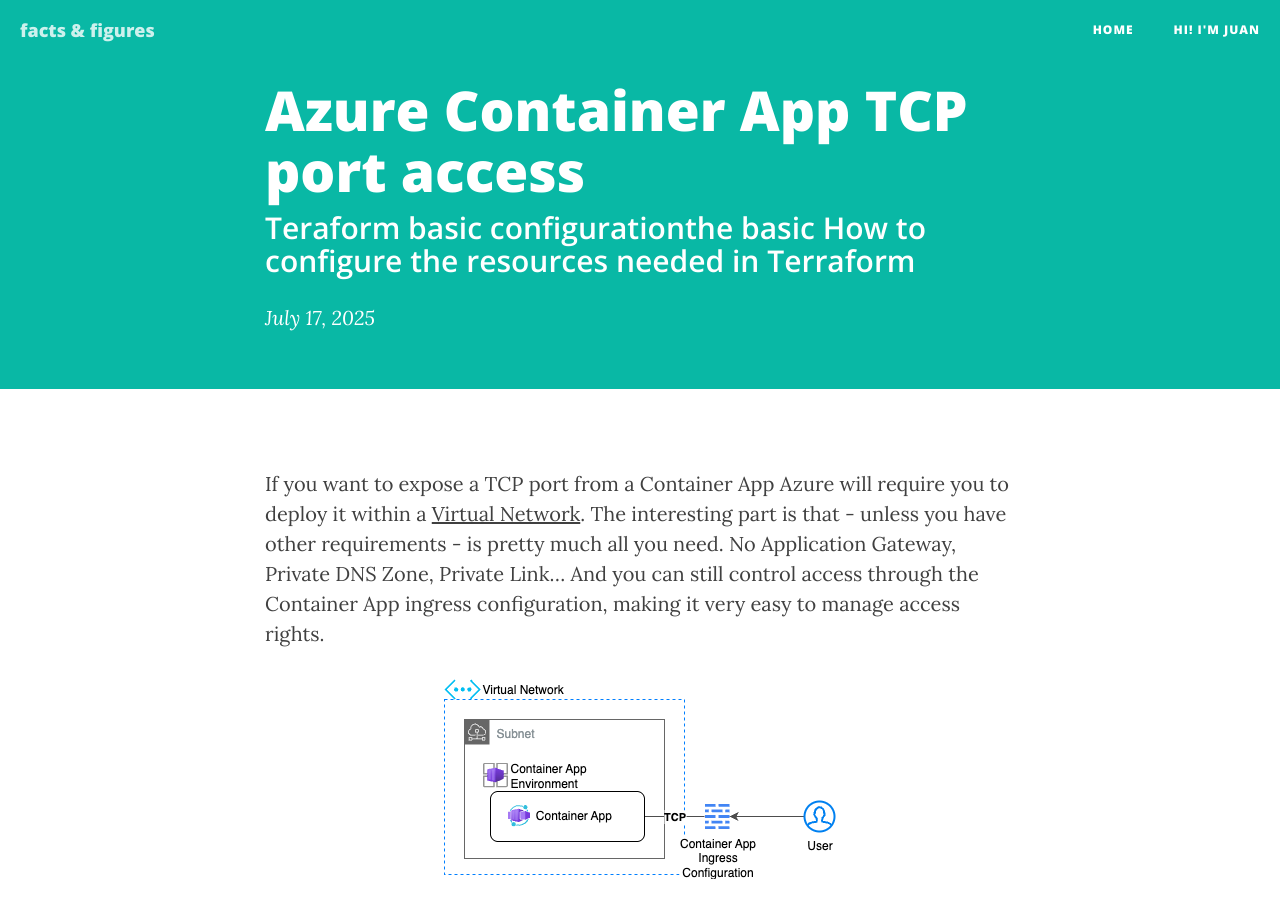
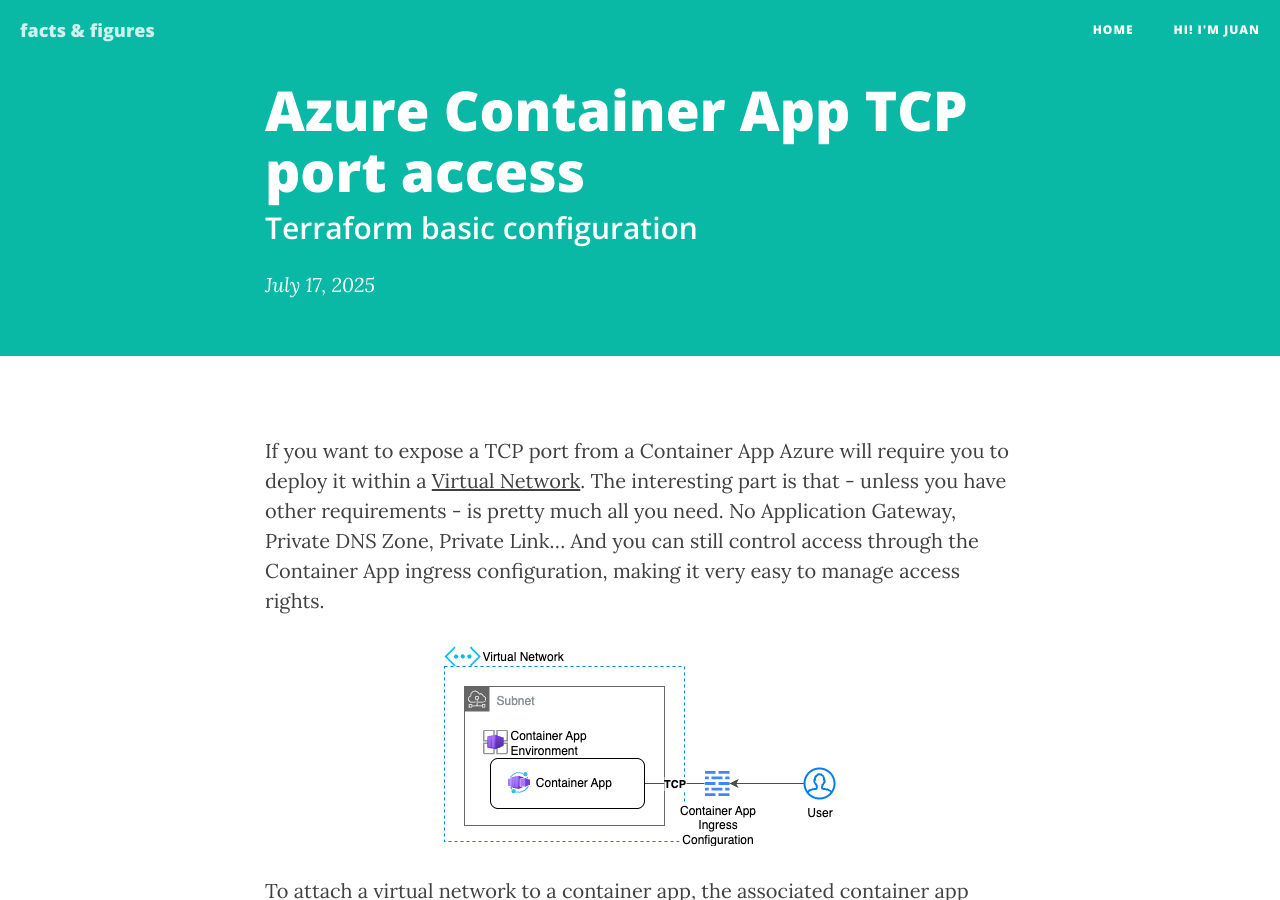
Before and after one commit to jcarlosmayo/jcarlosmayo.github.io, a Jekyll site: the page built from _posts/2025-07-16-terraform-azure-container-apps-with-virtual-network.md, in a window 1280 px wide and 900 px high. Built offline with Jekyll 4.4.1, drawn with Linux system fonts in a browser that asks for light colours; nearby versions of some CDN libraries.

Commit message:
Corrected subtitle

```diff
--- a/_posts/2025-07-16-terraform-azure-container-apps-with-virtual-network.md
+++ b/_posts/2025-07-16-terraform-azure-container-apps-with-virtual-network.md
@@ -1,7 +1,7 @@
 ---
 layout:     post
 title:      "Azure Container App TCP port access"
-subtitle:   "Teraform basic configurationthe basic How to configure the resources needed in Terraform"
+subtitle:   "Terraform basic configuration"
 date:       2025-07-17 18:00:00
 author:     "Juan Carlos Mayo"
 header-img: "img/post-default-bg.png"
```
